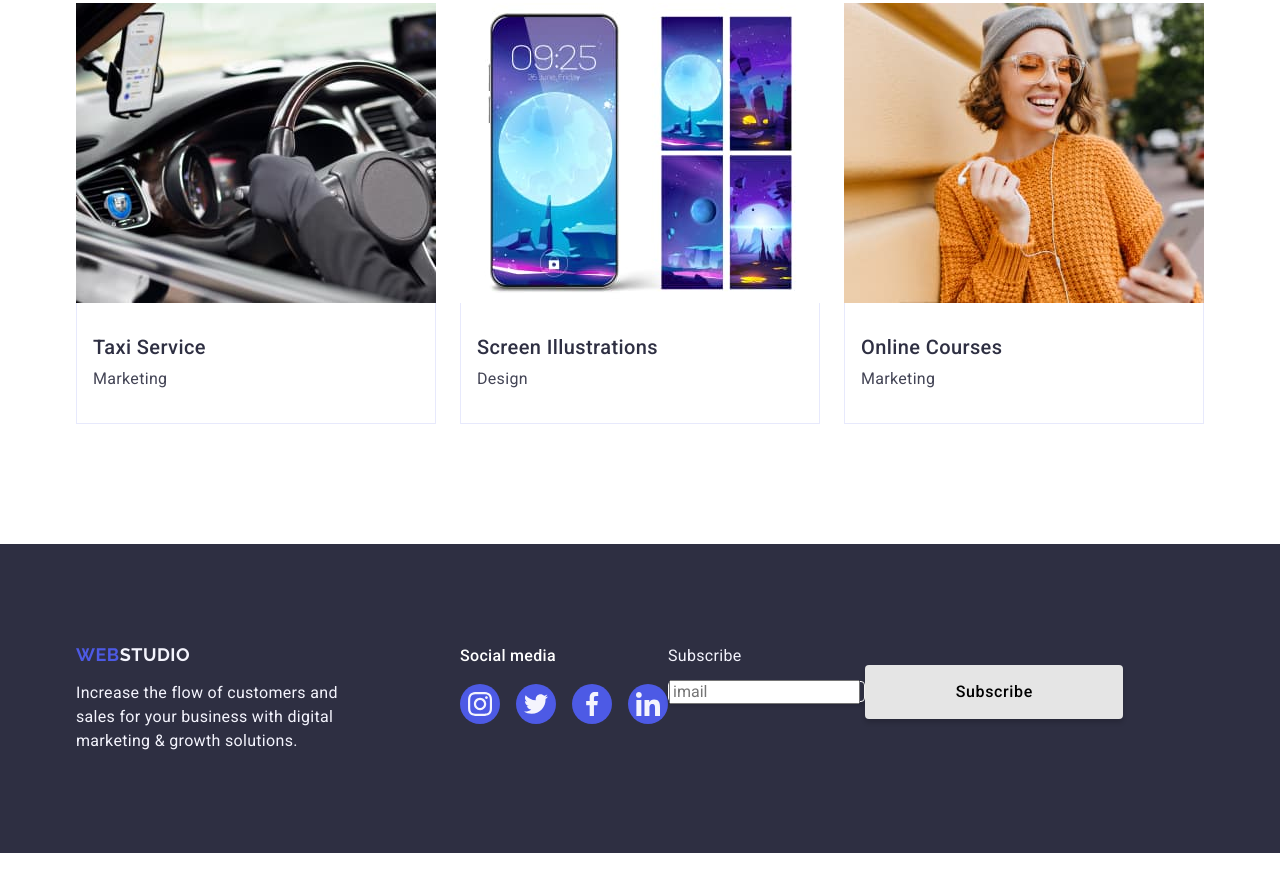
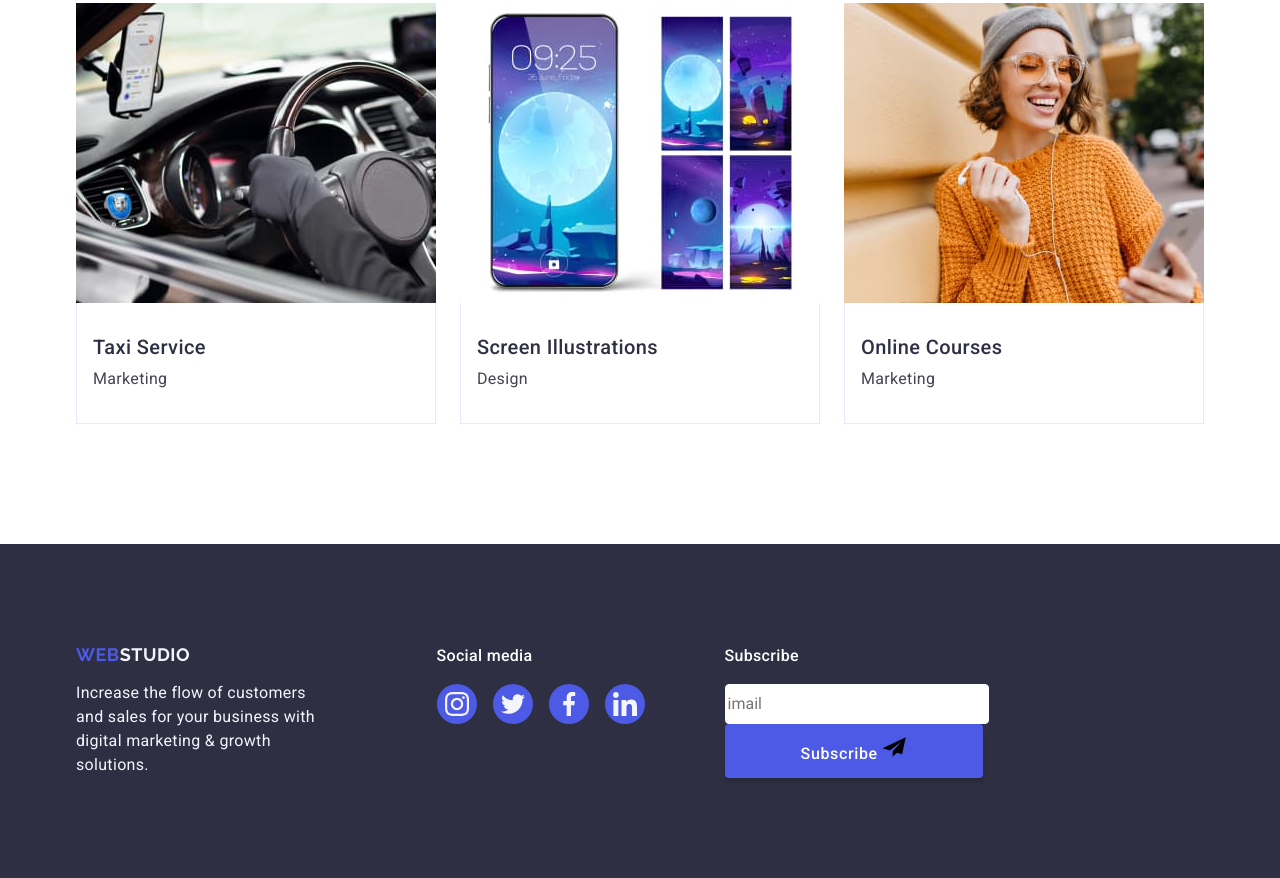
Before and after one commit to AllaP47/goit-markup-hw-05, a plain HTML site: page index.html in a window 1280 px wide. Shown: the part 2639-3517 px from the top of the page. Before the commit the page ends 3492 px from the top, so only its background shows below. Drawn offline with nearby package versions, Linux system fonts and the light colour scheme.

Commit message:
add message

```diff
--- a/css/style.css
+++ b/css/style.css
@@ -589,18 +589,37 @@ img {
   fill: #f4f4fd;
 }
 
-.form-label {
+.footer-imail {
+  display: flex;
+  flex-direction: column;
+  margin-left: 80px;
+}
+
+.footer-imail-text {
+  font-weight: 500;
+  font-size: 16px;
+  line-height: 1.5;
+  letter-spacing: 0.02em;
+  color: #fff;
+  margin: 0 0 16px;
+}
+
+.imail-input {
   border: 1px solid #fff;
   border-radius: 4px;
   width: 264px;
   height: 40px;
-  box-shadow: 0 4px 4px 0 rgba(0, 0, 0, 0.15);
 }
 
-.footer-button {
+.button-subscribe {
+  font-weight: 500;
+  font-size: 16px;
+  line-height: 1.5;
+  letter-spacing: 0.04em;
+  text-align: center;
+  color: #fff;
   border-radius: 4px;
   padding: 8px 24px;
   width: 258px;
   height: 54px;
-  background-color: #e5e5e5;
 }
--- a/index.html
+++ b/index.html
@@ -554,11 +554,21 @@
         </div>
         <div class="footer-imail">
           <p class="footer-imail-text">Subscribe</p>
-          <form class="form">
-            <label class="form-label">
-              <input type="text" name="username" placeholder="imail" />
+          <form class="form-imail">
+            <label class="imail-form-label-footer">
+              <input
+                class="imail-input"
+                type="text"
+                name="username"
+                placeholder="imail"
+              />
             </label>
-            <button class="footer-button" type="submit">Subscribe</button>
+            <button class="button-subscribe" type="submit">
+              Subscribe
+              <svg class="icon-Subscribe" width="24" height="24">
+                <use href="./images/icons.svg#icon-Frame"></use>
+              </svg>
+            </button>
           </form>
         </div>
       </div>
```
